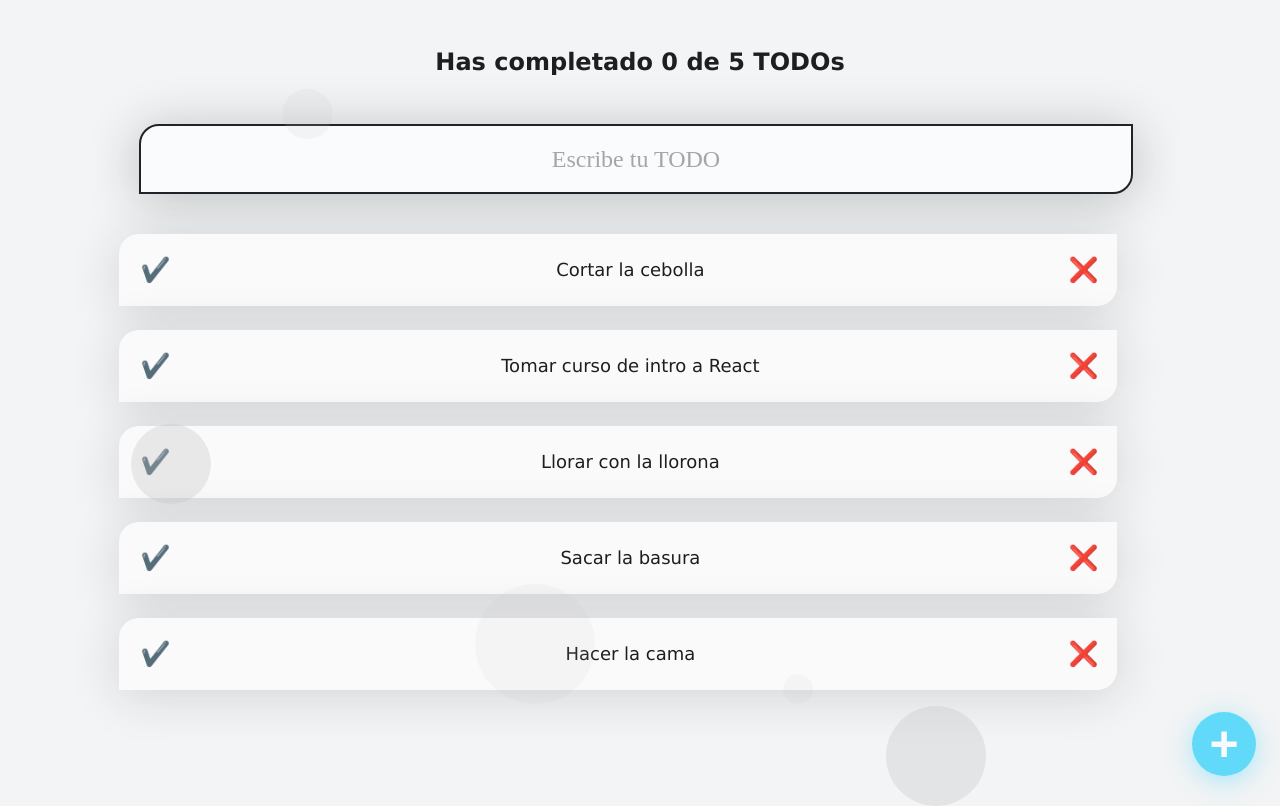
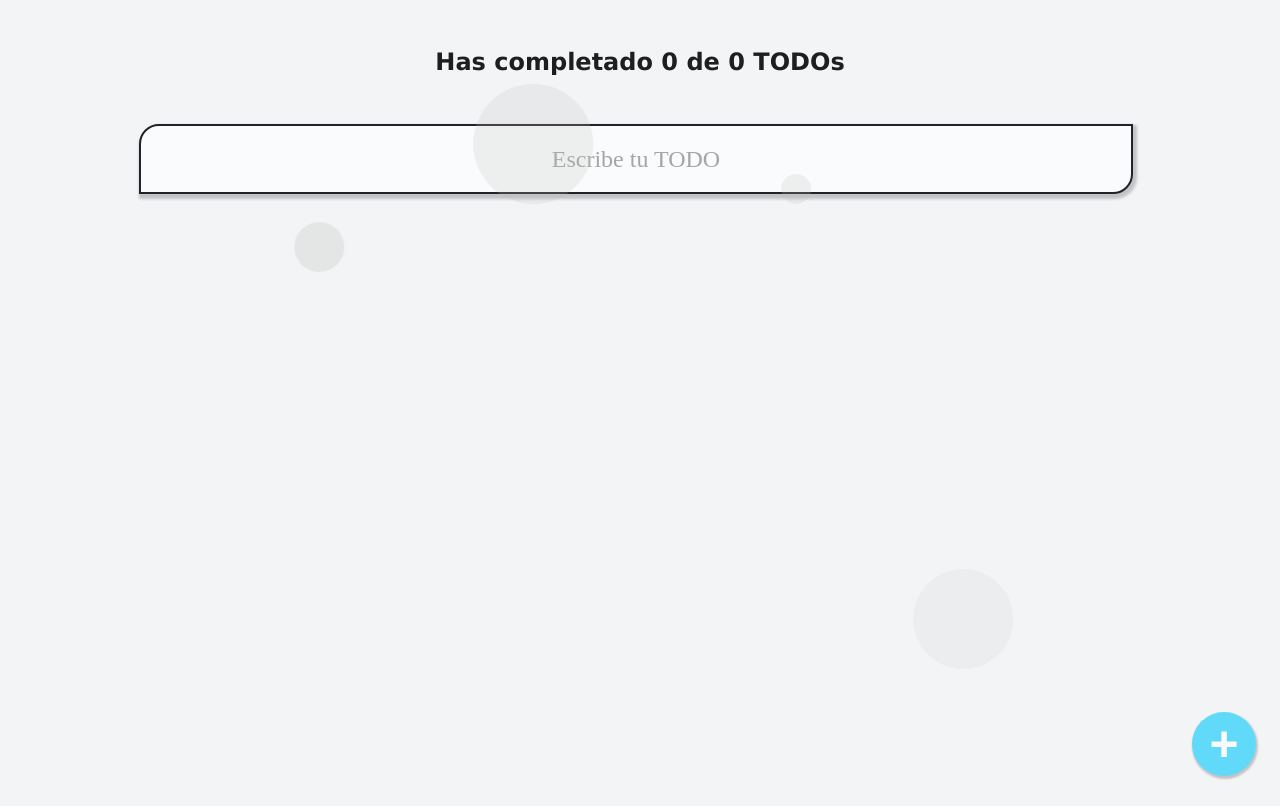
Before and after one commit to Velasco1704/curso-render-composicion-todo-machine, a React (Create React App) app: page / in a window 1280 px wide. Built offline with nearby package versions, Linux system fonts and the light colour scheme.

Commit message:
agrege la logica de persistencia en memoria

```diff
--- a/src/App.jsx
+++ b/src/App.jsx
@@ -7,16 +7,25 @@ import TodoItem from "./TodoItem";
 import CreateTodoButton from "./CreateTodoButton";
 import "./styles/App.css";
 
-const defaultTodos = [
-  { text: "Cortar la cebolla", completed: false },
-  { text: "Tomar curso de intro a React", completed: false },
-  { text: "Llorar con la llorona", completed: false },
-  { text: "Sacar la basura", completed: false },
-  { text: "Hacer la cama", completed: false },
-];
+// const defaultTodos = [
+//   { text: "Cortar la cebolla", completed: false },
+//   { text: "Tomar curso de intro a React", completed: false },
+//   { text: "Llorar con la llorona", completed: false },
+//   { text: "Sacar la basura", completed: false },
+//   { text: "Hacer la cama", completed: false },
+// ];
 
 function App() {
-  const [todos, setTodos] = useState(defaultTodos);
+  const localStorageTodos = localStorage.getItem('TODOS_V1');
+  let parsedTodos;
+  if(!localStorageTodos) {
+    localStorage.setItem('TODOS_V1', JSON.stringify([]));
+    parsedTodos = [];
+  } else {
+    parsedTodos = JSON.parse(localStorageTodos);
+  }
+
+  const [todos, setTodos] = useState(parsedTodos);
   const [searchValue, setSearchValue] = useState("");
   const completedTodoCounter = todos.filter(
     (item) => item.completed === true
@@ -34,17 +43,23 @@ function App() {
     });
   }
 
+  const saveTodos = (newTodos) => {
+    const stringiFiedTodos = JSON.stringify(newTodos);
+    localStorage.setItem('TODOS_V1', stringiFiedTodos);
+    setTodos(newTodos);
+  };
+
   const completedTodo = (text) => {
     const todosIndex = todos.findIndex((todo) => todo.text === text);
     const newTodos = [...todos, ];
     newTodos[todosIndex].completed = true;
-    setTodos(newTodos);
+    saveTodos(newTodos);
   };
   const deleteTodo = (text) => {
     const todosIndex = todos.findIndex((todo) => todo.text === text);
     const newTodos = [...todos, ];
     newTodos.splice(todosIndex, 1);
-    setTodos(newTodos);
+    saveTodos(newTodos);
   };
 
   return (
--- a/src/styles/CreateTodoButton.css
+++ b/src/styles/CreateTodoButton.css
@@ -1,6 +1,6 @@
 .CreateTodoButton {
   background-color: #61DAFA;
-  box-shadow: 0px 5px 25px rgba(97, 218, 250, 0.5);
+  box-shadow: 1px 2px 2px 1px rgba(0, 0, 0, 0.2);
   border: none;
   border-radius: 50%;
   cursor: pointer;
--- a/src/styles/TodoItem.css
+++ b/src/styles/TodoItem.css
@@ -6,7 +6,7 @@
   justify-content: center;
   align-items: center;
   margin-top: 24px;
-  box-shadow: 0px 5px 50px rgba(32, 35, 41, 0.15);
+  box-shadow: 2px 3px 3px 2px rgba(0, 0, 0, 0.2);
   border-radius: 20px 0px;
   transform: scale(1);
   transition: transform 0.7s;
--- a/src/styles/TodoSearch.css
+++ b/src/styles/TodoSearch.css
@@ -10,7 +10,7 @@
   font-family: 'Montserrat';
   font-weight: 400;
   color: #1E1E1F;
-  box-shadow: 0px 5px 50px rgba(32, 35, 41, 0.25);
+  box-shadow: 2px 3px 3px 2px rgba(0, 0, 0, 0.2);
   border-radius: 20px 0px;
   transform: scale(1);
   transition: transform 0.7s;
```
